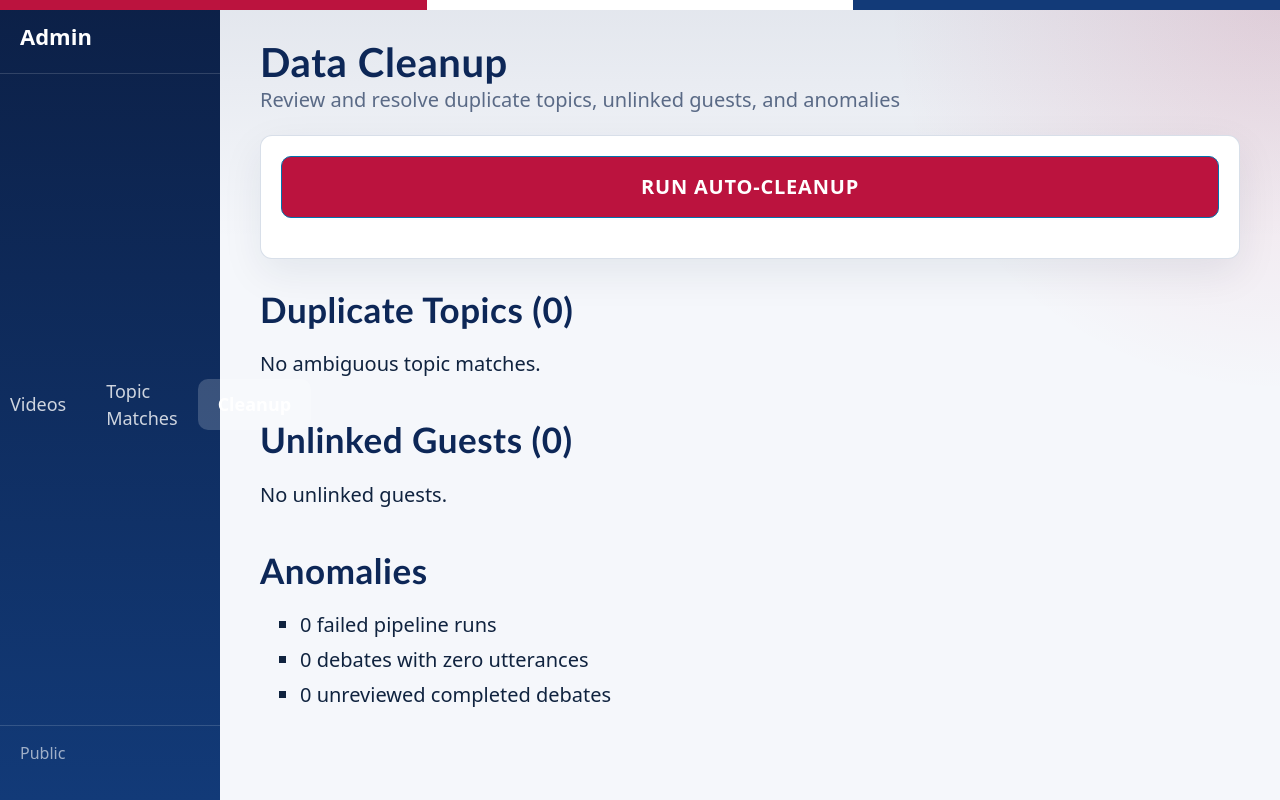
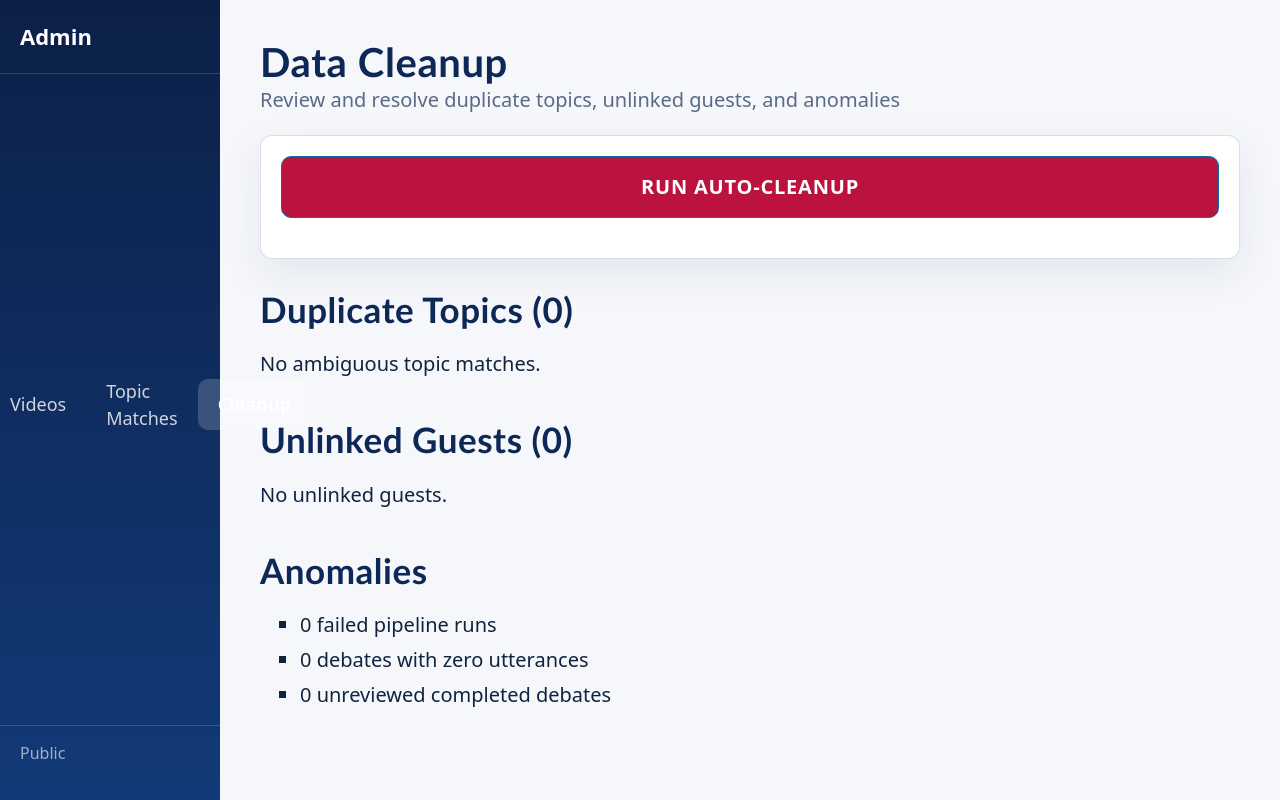
Before and after one commit to behole/parkercantlose, a FastAPI app: page /admin/cleanup in a window 1280 px wide. Run offline with FastAPI, Linux system fonts and the light colour scheme; some libraries are stand-ins or nearby versions.

Commit message:
fix: clean sidebar layout, hide old header/footer and body stripe

```diff
--- a/src/parker/web/static/style.css
+++ b/src/parker/web/static/style.css
@@ -896,12 +896,23 @@ textarea:focus {
   margin-top: 0.5rem;
 }
 
-/* Sidebar layout */
+/* Sidebar layout — override old body styles */
+.layout-sidebar,
 .layout-sidebar {
   display: flex;
   min-height: 100vh;
   padding: 0;
   margin: 0;
+  background: var(--pico-background-color);
+}
+
+.layout-sidebar::before {
+  display: none;
+}
+
+body > header.container,
+body > footer.container {
+  display: none;
 }
 
 .sidebar {
```
